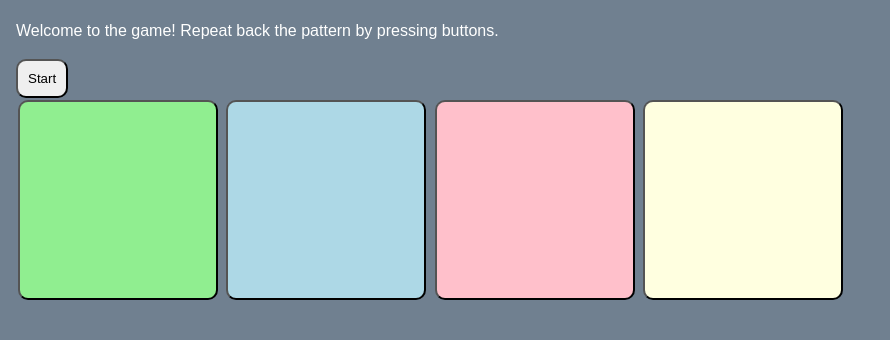
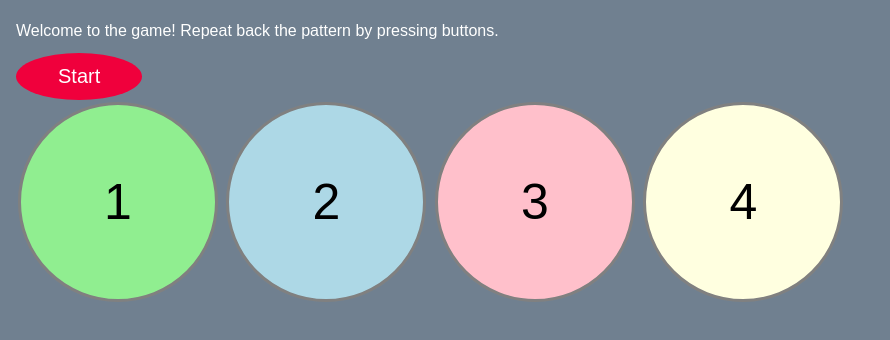
Before and after one commit to odiaz95012/LightAndSoundMemoryGame, a plain HTML site: page index.html in a window 1280 px wide. Shown: the part 72-412 px from the top of the page, without its empty margins (0-890 px from the left). Drawn offline with Linux system fonts and the light colour scheme.

Commit message:
🥅📕 Updated with Glitch

```diff
--- a/index.html
+++ b/index.html
@@ -28,10 +28,10 @@
       Stop
     </button>
     <div id = "gameButtonArea">
-      <button id = "button1" onclick = "guess(1)" onmousedown = "startTone(1)" onmouseup = "stopTone()"></button>
-      <button id = "button2" onclick = "guess(2)" onmousedown = "startTone(2)" onmouseup = "stopTone()"></button>
-      <button id = "button3" onclick = "guess(3)" onmousedown = "startTone(3)" onmouseup = "stopTone()"></button>
-      <button id = "button4" onclick = "guess(4)" onmousedown = "startTone(4)" onmouseup = "stopTone()"></button>
+      <button id = "button1" onclick = "guess(1)" onmousedown = "startTone(1)" onmouseup = "stopTone()">1</button>
+      <button id = "button2" onclick = "guess(2)" onmousedown = "startTone(2)" onmouseup = "stopTone()">2</button>
+      <button id = "button3" onclick = "guess(3)" onmousedown = "startTone(3)" onmouseup = "stopTone()">3</button>
+      <button class="container" id = "button4" onclick = "guess(4)" onmousedown = "startTone(4)" onmouseup = "stopTone()">4</button>
     </div>
   </body>
 </html>
--- a/style.css
+++ b/style.css
@@ -21,14 +21,31 @@ body {
 h1 {
   font-family: verdana, arial, sans-serif;
 }
+
 button {
-  padding: 10px;
-  border-radius: 10px;
+  cursor: pointer;
+  background: hsl(340deg 100% 32%);
+  border-radius: 50%;
+  border: none;
+  padding: 0;
+  cursor: pointer;
+  outline-offset: 4px;
+  padding: 12px 42px;
+  font-size: 1.25rem;
+  background: hsl(345deg 100% 47%);
+  color: white;
+  transform: translateY(-6px);
+}
+button:active{
+  transform: translateY(-2px);
 }
 #gameButtonArea > button {
   width: 200px;
   height: 200px;
   margin: 2px;
+  border: 3px solid grey;
+  color: black;
+  font-size: 50px;
 }
 .hidden {
   display: none;
@@ -40,7 +57,7 @@ button {
   background: green;
 }
 #button2{
-  background: lightblue;
+    background: lightblue;
 }
 #button2:active, #button2.lit{
   background: blue;
@@ -48,6 +65,7 @@ button {
 #button3{
   background: pink;
 }
+
 #button3:active, #button3.lit{
   background: red;
 }
```
